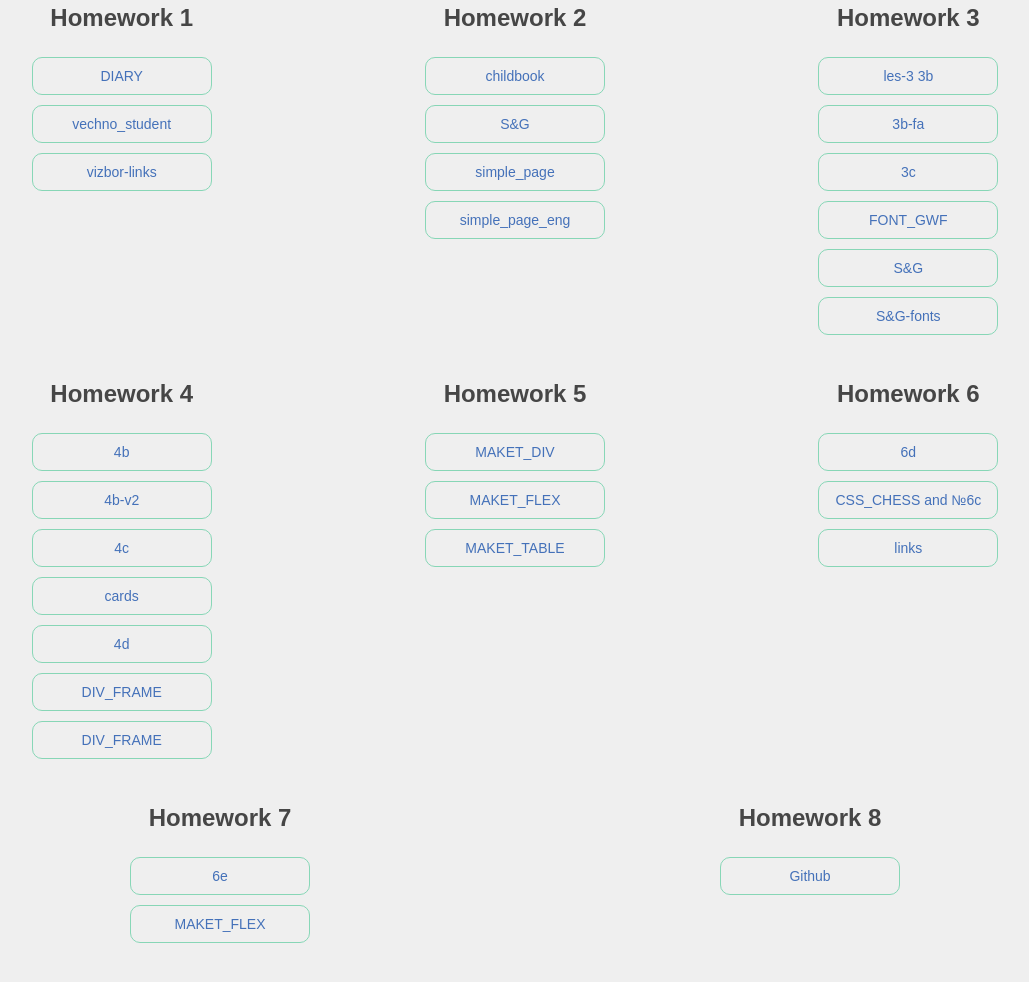
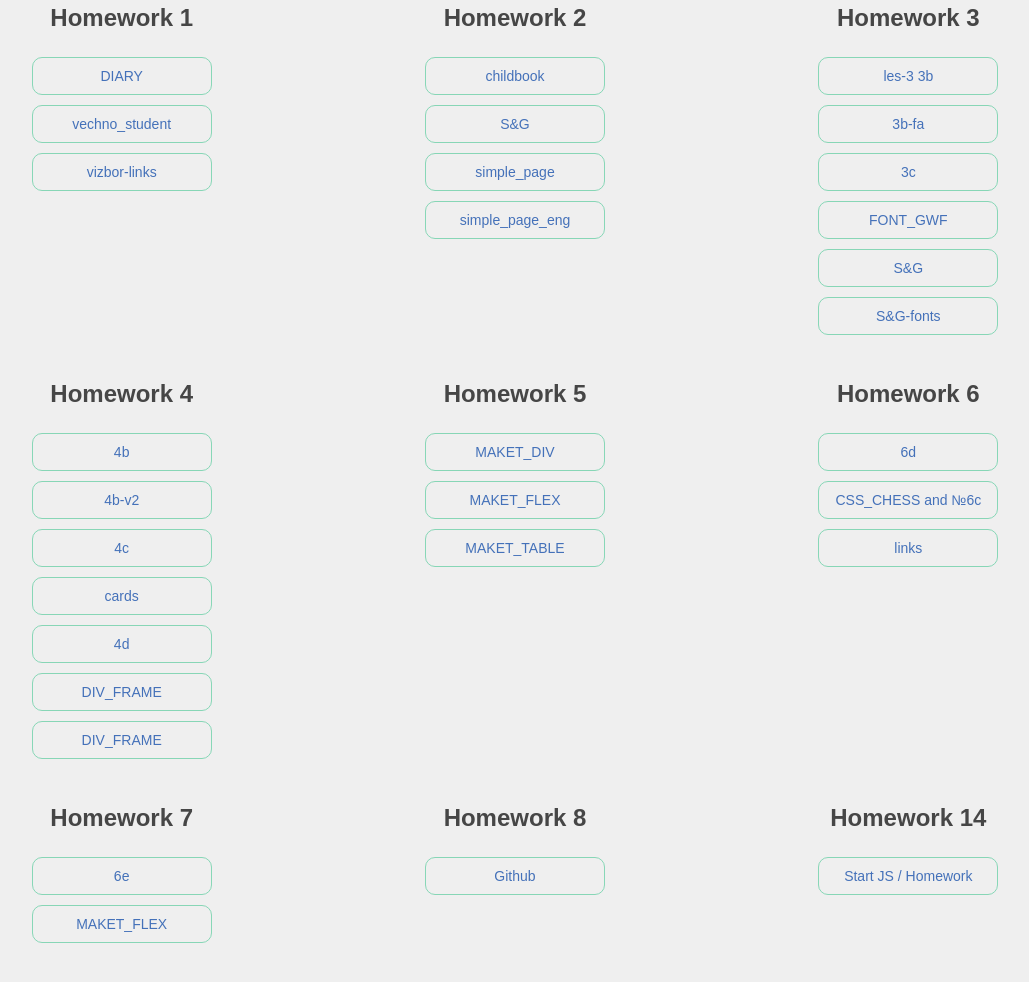
Before and after one commit to Dzianis-sh/it-academy-front-end-lessons, a plain HTML site: page index.html in a window 1280 px wide. Shown: the part 58-1040 px from the top of the page, without its empty margins (125-1154 px from the left). Drawn offline with Linux system fonts and the light colour scheme.

Commit message:
add link HW 14 to Homework Menu ./index.html

```diff
--- a/index.html
+++ b/index.html
@@ -160,6 +160,12 @@
           <li><a href="./index.html">Github</a></li>
         </ul>
       </li>
+      <li class="list__card">
+        <ul class="inner-list-flex">
+          <h2>Homework 14</h2>
+          <li><a href="./les-14-start-js/homework/index.html">Start JS / Homework</a></li>
+        </ul>
+      </li>
     </ul>
   </div>
 </body>
```
